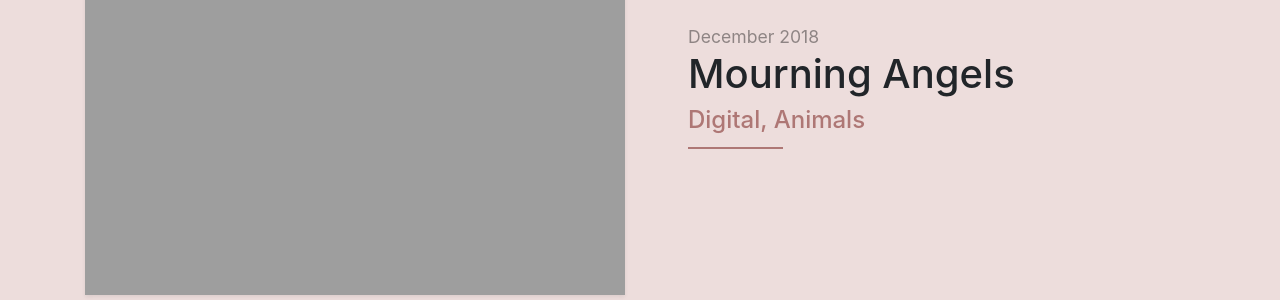
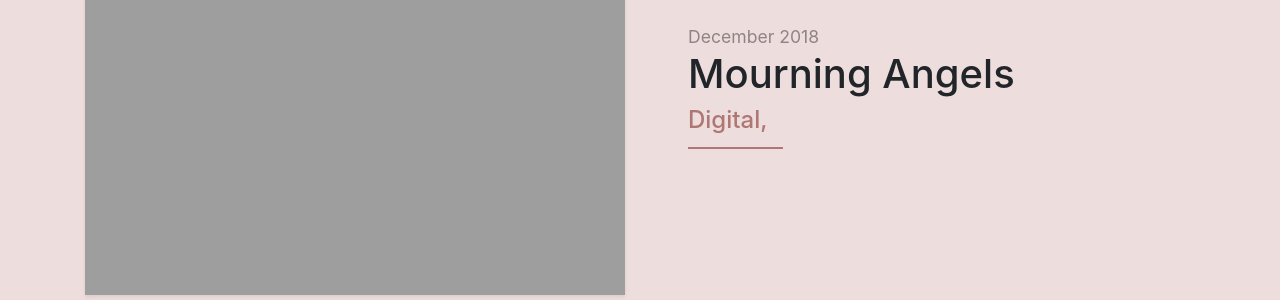
Before and after one commit to cestrrada/rapella-art, a Jekyll site: the page built from _art/mourning-angels.md, in a window 1280 px wide. Shown: the part 484-784 px from the top of the page. Built offline with Jekyll 4.4.1, drawn with Linux system fonts in a browser that asks for light colours; nearby versions of some CDN libraries; some of the changed lines change nothing that is shown.

Commit message:
Update from Forestry.io Carlos Estrada updated _art/mourning-angels.md

```diff
--- a/_art/mourning-angels.md
+++ b/_art/mourning-angels.md
@@ -3,9 +3,9 @@ layout: single
 title: Mourning Angels
 date: December 2018
 medium: Digital
-categories: Animals
+categories: []
+image: ''
+description: ''
+keywords: ''
 
-image: mourning-angels.jpg
-description: This is a description of the piece. Lorem ipsum dolor sit amet.
-keywords: test keyword blah
 ---
```
